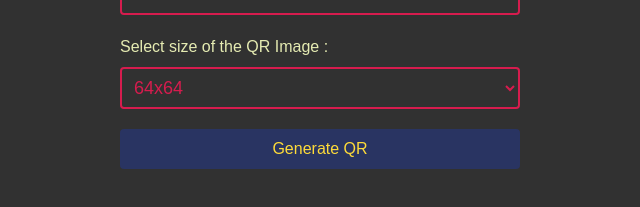
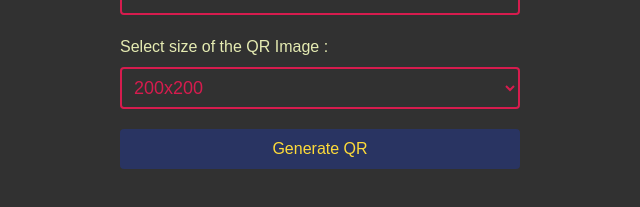
Before and after one commit to vickyions/qrcode-generator, a plain HTML site: page src/index.html in a window 1280 px wide. Shown: the part 333-540 px from the top of the page, 40-680 px from the left. Drawn offline with Linux system fonts and the light colour scheme; a web font is replaced by a local one.

Commit message:
changed default size to 200

```diff
--- a/src/index.html
+++ b/src/index.html
@@ -105,7 +105,7 @@
                             >
                                 <option value="64">64x64</option>
                                 <option value="100">100x100</option>
-                                <option value="200" default>200x200</option>
+                                <option value="200" default selected>200x200</option>
                                 <option value="300">300x300</option>
                                 <option value="400">400x400</option>
                                 <option value="600">600x600</option>
```
